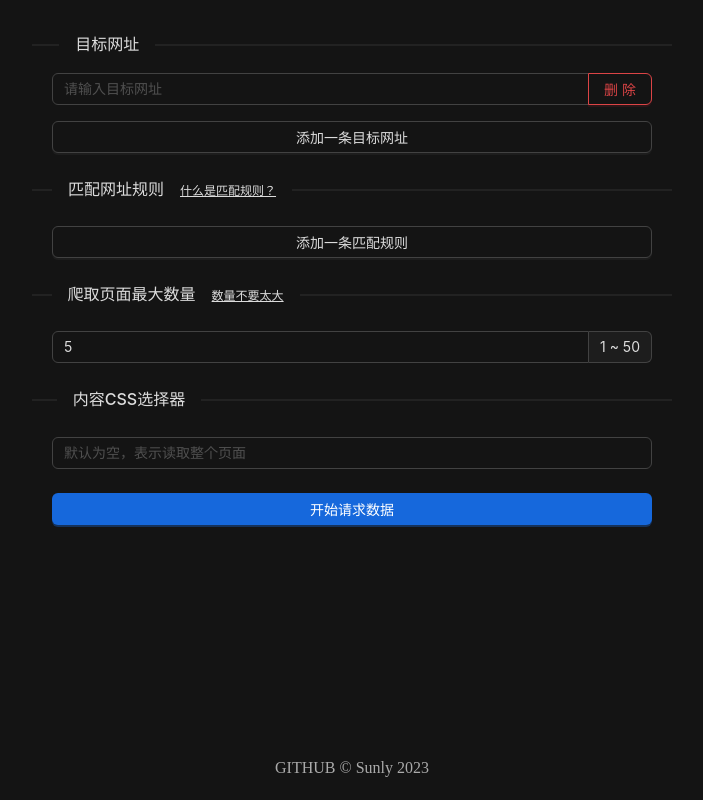
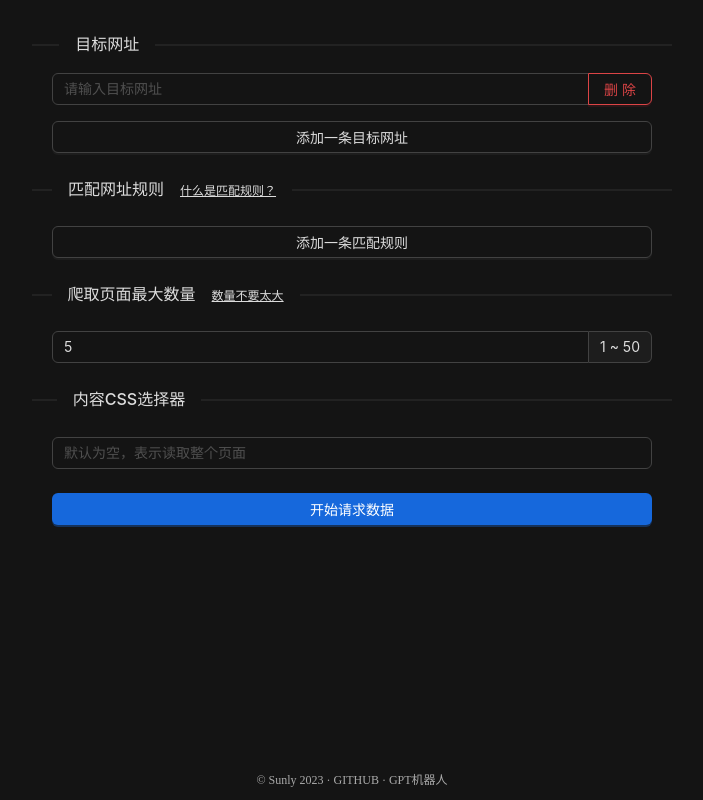
Before and after one commit to sjx1995/gpt-crawler-ui, a Next.js app: page / in a window 1280 px wide. Shown: the whole page, without its empty margins (288-991 px from the left). Built offline with nearby package versions, Linux system fonts and the light colour scheme.

Commit message:
update: footer

```diff
--- a/pages/footer.tsx
+++ b/pages/footer.tsx
@@ -8,10 +8,17 @@ import styles from "@/styles/Home.module.css";
 export default function Footer() {
   return (
     <footer className={styles.footer}>
+      © Sunly 2023 ·{" "}
       <a href="https://github.com/sjx1995/gpt-crawler-ui" target="_blank">
         GITHUB
       </a>{" "}
-      © Sunly 2023
+      ·{" "}
+      <a
+        href="https://chat.openai.com/g/g-neAR0jAgY-crawlergpt"
+        target="_blank"
+      >
+        GPT机器人
+      </a>
     </footer>
   );
 }
--- a/styles/Home.module.css
+++ b/styles/Home.module.css
@@ -1,6 +1,6 @@
 .main {
   padding: 16px 24px;
-  min-height: calc(100vh - 64px - 16px * 2);
+  min-height: calc(100vh - 40px - 16px * 2);
   max-width: 640px;
   margin: 0 auto;
 }
@@ -23,10 +23,11 @@
 }
 
 .footer {
-  height: 64px;
-  line-height: 64px;
+  height: 40px;
+  line-height: 40px;
   text-align: center;
   color: #aaa;
+  font-size: 12px;
 }
 
 .footer a {
```
